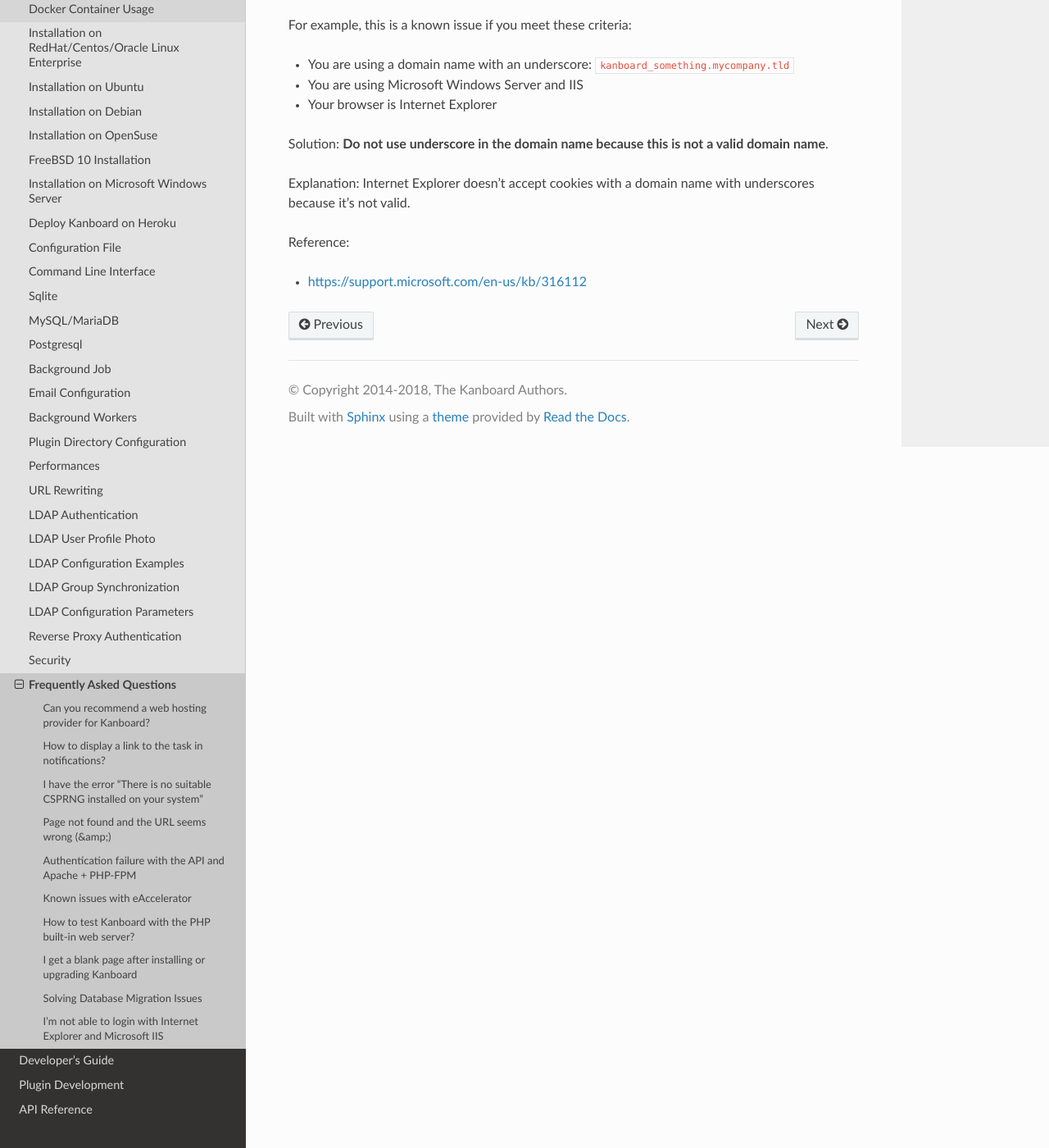
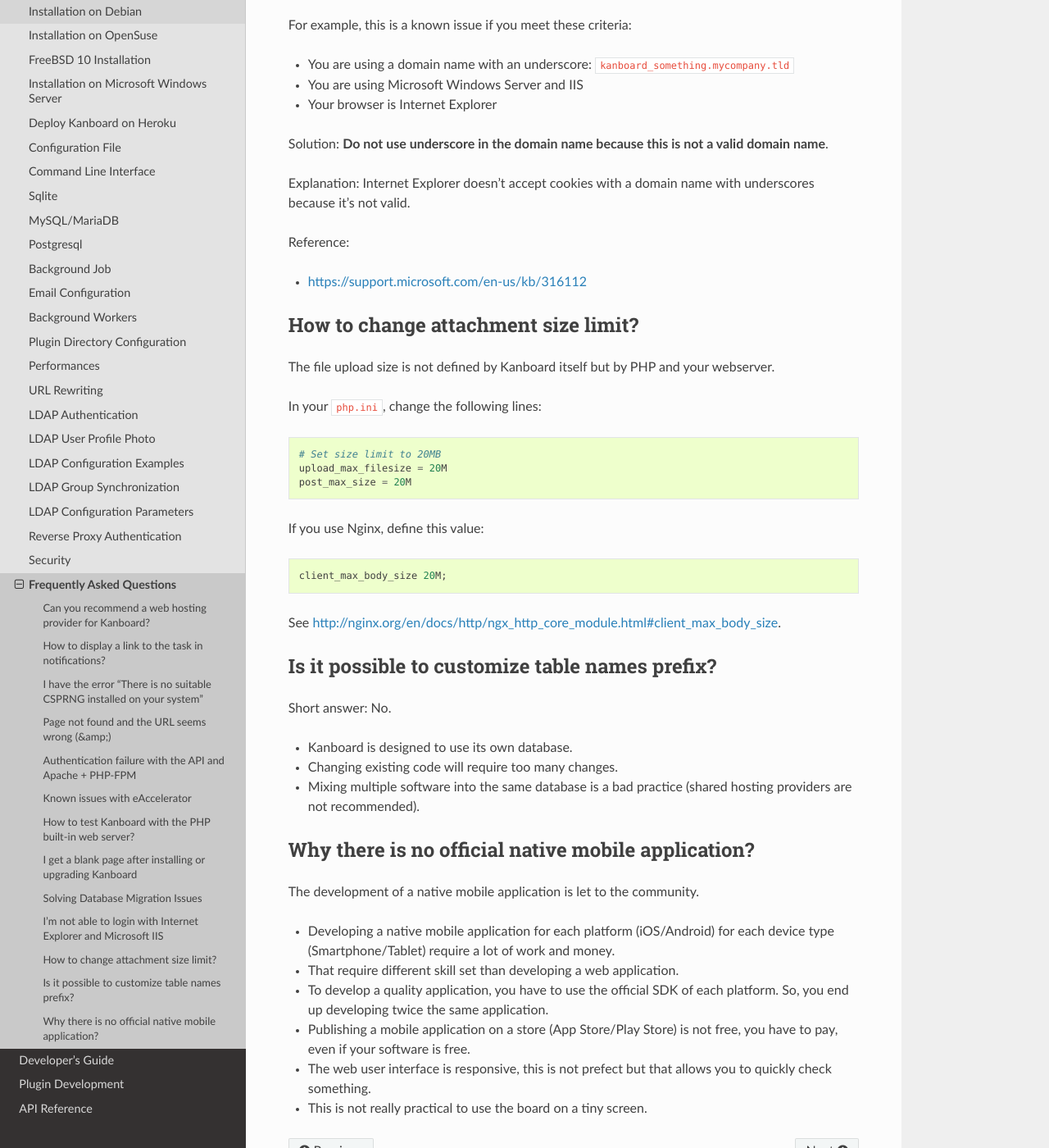
Before and after one commit to kanboard/documentation, a Sphinx documentation site: the page built from source/admin_guide/faq.rst, in a window 1280 px wide and 1400 px high, scrolled down 3176 px. Shown: the whole window at 82% size. Built offline with Sphinx 7.4.7 and the Read the Docs theme 2.0.0, drawn with Linux system fonts in a browser that asks for light colours.

Commit message:
Update FAQs

```diff
--- a/source/admin_guide/faq.rst
+++ b/source/admin_guide/faq.rst
@@ -175,3 +175,45 @@ with underscores because it’s not valid.
 Reference:
 
 -  https://support.microsoft.com/en-us/kb/316112
+
+How to change attachment size limit?
+------------------------------------
+
+The file upload size is not defined by Kanboard itself but by PHP and your webserver.
+
+In your ``php.ini``, change the following lines:
+
+.. code::
+
+    # Set size limit to 20MB
+    upload_max_filesize = 20M
+    post_max_size = 20M
+
+If you use Nginx, define this value:
+
+.. code::
+
+    client_max_body_size 20M;
+
+See `<http://nginx.org/en/docs/http/ngx_http_core_module.html#client_max_body_size>`_.
+
+Is it possible to customize table names prefix?
+-----------------------------------------------
+
+Short answer: No.
+
+- Kanboard is designed to use its own database.
+- Changing existing code will require too many changes.
+- Mixing multiple software into the same database is a bad practice (shared hosting providers are not recommended).
+
+Why there is no official native mobile application?
+---------------------------------------------------
+
+The development of a native mobile application is let to the community.
+
+- Developing a native mobile application for each platform (iOS/Android) for each device type (Smartphone/Tablet) require a lot of work and money.
+- That require different skill set than developing a web application.
+- To develop a quality application, you have to use the official SDK of each platform. So, you end up developing twice the same application.
+- Publishing a mobile application on a store (App Store/Play Store) is not free, you have to pay, even if your software is free.
+- The web user interface is responsive, this is not prefect but that allows you to quickly check something.
+- This is not really practical to use the board on a tiny screen.
```
Also changed, not shown: source/developer_guide/faq.rst (+14 -0 lines).
